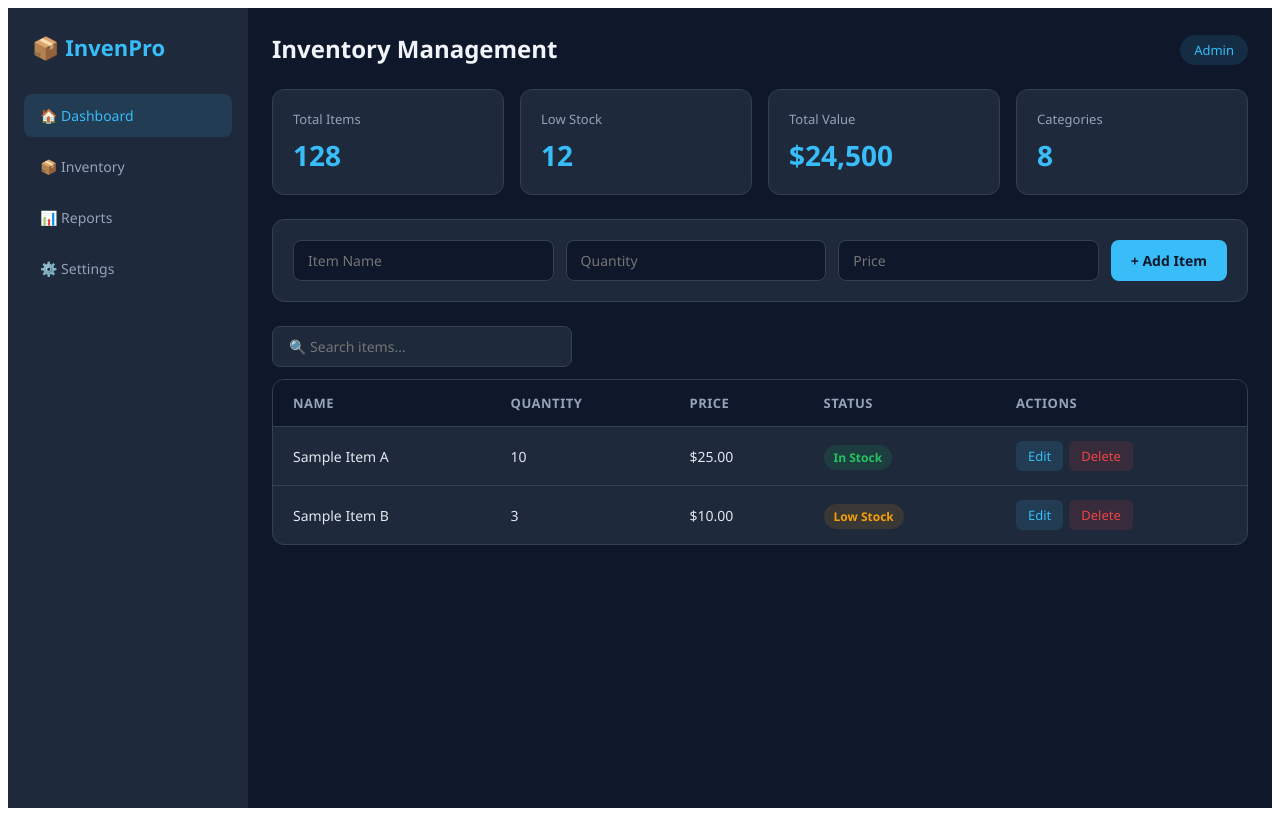
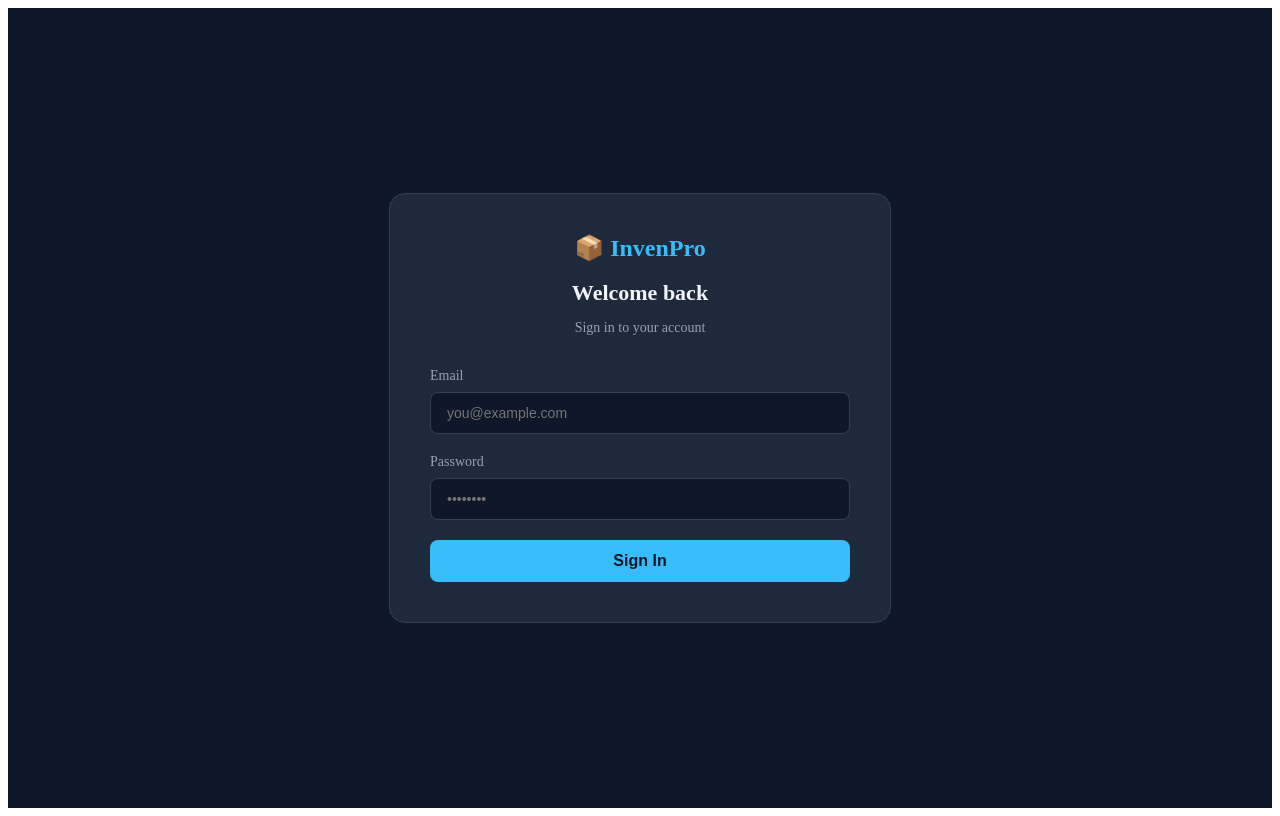
Before and after one commit to dSamikshya/inventory-frontend, an Angular app: page / in a window 1280 px wide. Built offline with nearby package versions, Linux system fonts and the light colour scheme.

Commit message:
feat: add login page and connect to spring boot auth API

```diff
--- a/src/app/app.html
+++ b/src/app/app.html
@@ -1 +1 @@
-<router-outlet>
+<router-outlet />
--- a/src/app/app.routes.ts
+++ b/src/app/app.routes.ts
@@ -1,6 +1,8 @@
 import { Routes } from '@angular/router';
 import { Inventory } from './inventory/inventory';
+import { Login } from './login/login';
 
 export const routes: Routes = [
-  { path: '', component: Inventory }
+  { path: '', component: Login },
+  { path: 'inventory', component: Inventory }
 ];
--- /dev/null
+++ b/src/app/login/login.css
@@ -0,0 +1,102 @@
+.login-container {
+  display: flex;
+  justify-content: center;
+  align-items: center;
+  height: 100vh;
+  background: #0f172a;
+}
+
+.login-card {
+  background: #1e293b;
+  border-radius: 16px;
+  padding: 40px;
+  width: 100%;
+  max-width: 420px;
+  border: 1px solid #334155;
+}
+
+.login-header {
+  text-align: center;
+  margin-bottom: 32px;
+}
+
+.logo {
+  font-size: 24px;
+  font-weight: 700;
+  color: #38bdf8;
+  margin-bottom: 16px;
+}
+
+.login-header h2 {
+  font-size: 22px;
+  font-weight: 700;
+  color: #f1f5f9;
+  margin-bottom: 8px;
+}
+
+.login-header p {
+  color: #94a3b8;
+  font-size: 14px;
+}
+
+.form {
+  display: flex;
+  flex-direction: column;
+  gap: 20px;
+}
+
+.form-group {
+  display: flex;
+  flex-direction: column;
+  gap: 8px;
+}
+
+.form-group label {
+  font-size: 14px;
+  color: #94a3b8;
+  font-weight: 500;
+}
+
+.form-group input {
+  padding: 12px 16px;
+  border-radius: 8px;
+  border: 1px solid #334155;
+  background: #0f172a;
+  color: #e2e8f0;
+  font-size: 14px;
+  outline: none;
+  transition: border-color 0.2s;
+}
+
+.form-group input:focus {
+  border-color: #38bdf8;
+}
+
+.error {
+  background: #ef444420;
+  color: #ef4444;
+  padding: 10px 14px;
+  border-radius: 8px;
+  font-size: 14px;
+}
+
+.btn-login {
+  padding: 12px;
+  background: #38bdf8;
+  color: #0f172a;
+  border: none;
+  border-radius: 8px;
+  font-size: 16px;
+  font-weight: 700;
+  cursor: pointer;
+  transition: background 0.2s;
+}
+
+.btn-login:hover {
+  background: #7dd3fc;
+}
+
+.btn-login:disabled {
+  opacity: 0.6;
+  cursor: not-allowed;
+}
--- /dev/null
+++ b/src/app/login/login.html
@@ -0,0 +1,44 @@
+<div class="login-container">
+  <div class="login-card">
+
+    <div class="login-header">
+      <div class="logo">📦 InvenPro</div>
+      <h2>Welcome back</h2>
+      <p>Sign in to your account</p>
+    </div>
+
+    <div class="form">
+      <div class="form-group">
+        <label>Email</label>
+        <input
+          type="email"
+          placeholder="you@example.com"
+          [value]="email"
+          (input)="email = $any($event.target).value"
+        />
+      </div>
+
+      <div class="form-group">
+        <label>Password</label>
+        <input
+          type="password"
+          placeholder="••••••••"
+          [value]="password"
+          (input)="password = $any($event.target).value"
+        />
+      </div>
+
+      @if (error) {
+        <div class="error">{{ error }}</div>
+      }
+
+      <button
+        class="btn-login"
+        (click)="onLogin()"
+        [disabled]="loading">
+        {{ loading ? 'Signing in...' : 'Sign In' }}
+      </button>
+    </div>
+
+  </div>
+</div>
--- /dev/null
+++ b/src/app/login/login.ts
@@ -0,0 +1,39 @@
+import { Component } from '@angular/core';
+import { FormsModule } from '@angular/forms';
+import { Router } from '@angular/router';
+import { AuthService } from '../services/auth';
+
+@Component({
+  selector: 'app-login',
+  imports: [],
+  templateUrl: './login.html',
+  styleUrl: './login.css',
+})
+export class Login {
+  email: string = '';
+  password: string = '';
+  error: string = '';
+  loading: boolean = false;
+
+  constructor(
+    private authService: AuthService,
+    private router: Router
+  ) {}
+
+  onLogin(): void {
+    this.loading = true;
+    this.error = '';
+
+    this.authService.login(this.email, this.password).subscribe({
+      next: (response) => {
+        this.authService.saveToken(response.token);
+        this.authService.saveUser(response);
+        this.router.navigate(['/inventory']);
+      },
+      error: (err) => {
+        this.error = 'Invalid email or password';
+        this.loading = false;
+      }
+    });
+  }
+}
--- /dev/null
+++ b/src/app/services/auth.ts
@@ -0,0 +1,43 @@
+import { Injectable } from '@angular/core';
+import { HttpClient } from '@angular/common/http';
+import { Observable } from 'rxjs';
+
+@Injectable({
+  providedIn: 'root'
+})
+export class AuthService {
+
+  private apiUrl = 'http://localhost:8080/api/auth';
+
+  constructor(private http: HttpClient) {}
+
+  login(email: string, password: string): Observable<any> {
+    return this.http.post(`${this.apiUrl}/login`, { email, password });
+  }
+
+  saveToken(token: string): void {
+    localStorage.setItem('token', token);
+  }
+
+  getToken(): string | null {
+    return localStorage.getItem('token');
+  }
+
+  saveUser(user: any): void {
+    localStorage.setItem('user', JSON.stringify(user));
+  }
+
+  getUser(): any {
+    const user = localStorage.getItem('user');
+    return user ? JSON.parse(user) : null;
+  }
+
+  isLoggedIn(): boolean {
+    return !!this.getToken();
+  }
+
+  logout(): void {
+    localStorage.removeItem('token');
+    localStorage.removeItem('user');
+  }
+}
```
Also changed, not shown: src/app/services/product.ts (added, +61 -0 lines).
